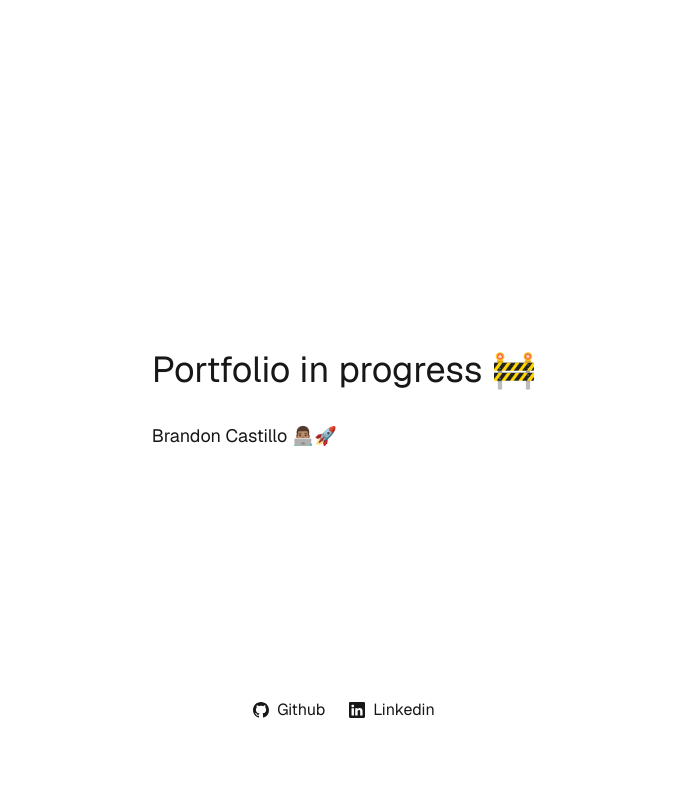
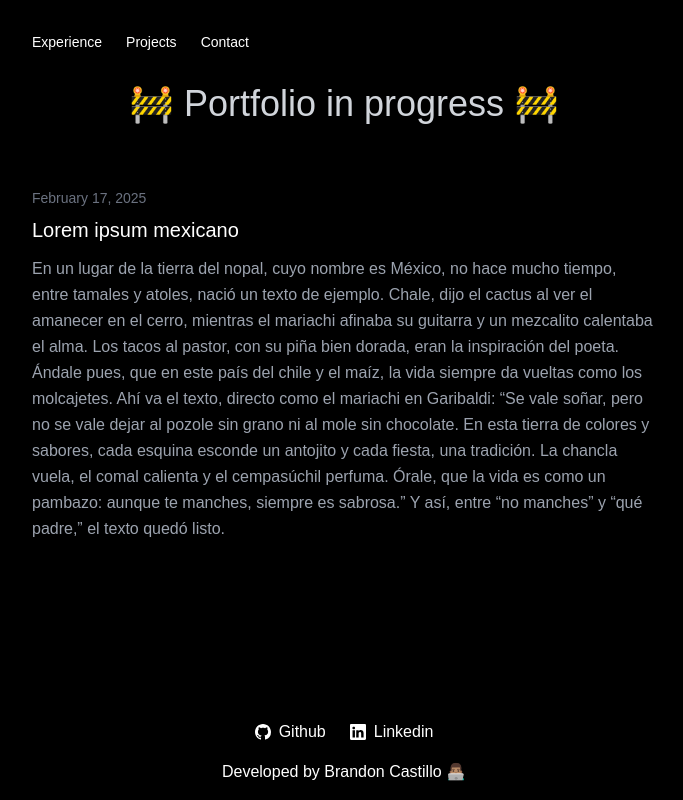
Before and after one commit to brandonjcg/portfolio, a Next.js app: page / in a window 1280 px wide. Shown: the whole page, without its empty margins (296-979 px from the left). Built offline with nearby package versions, Linux system fonts and the light colour scheme.

Commit message:
feat(app): :sparkles: main structure of site updated

```diff
--- /dev/null
+++ b/src/app/components/list/List.tsx
@@ -0,0 +1,27 @@
+import { ListItem } from './ListItem';
+
+const items = [
+  {
+    date: 'February 17, 2025',
+    title: 'Lorem ipsum mexicano',
+    description: `En un lugar de la tierra del nopal, cuyo nombre es México, no hace mucho tiempo, entre tamales y atoles, nació un texto de ejemplo. Chale, dijo el cactus al ver el amanecer en el cerro, mientras el mariachi afinaba su guitarra y un mezcalito calentaba el alma.
+
+Los tacos al pastor, con su piña bien dorada, eran la inspiración del poeta. Ándale pues, que en este país del chile y el maíz, la vida siempre da vueltas como los molcajetes.
+
+Ahí va el texto, directo como el mariachi en Garibaldi:
+“Se vale soñar, pero no se vale dejar al pozole sin grano ni al mole sin chocolate. En esta tierra de colores y sabores, cada esquina esconde un antojito y cada fiesta, una tradición. La chancla vuela, el comal calienta y el cempasúchil perfuma. Órale, que la vida es como un pambazo: aunque te manches, siempre es sabrosa.”
+
+Y así, entre “no manches” y “qué padre,” el texto quedó listo.`,
+    slug: 'lorem-ipsum-mexicano',
+  },
+];
+
+export const List = () => {
+  return (
+    <div className="space-y-20 py-16">
+      {items.map((post) => (
+        <ListItem key={post.slug} {...post} />
+      ))}
+    </div>
+  );
+};
--- /dev/null
+++ b/src/app/components/list/ListItem.tsx
@@ -0,0 +1,18 @@
+import Link from 'next/link';
+import { IList } from '@/app/interfaces';
+
+export const ListItem = ({ date, title, description, slug }: IList) => {
+  return (
+    <article>
+      <div className="flex items-center gap-2 text-sm text-gray-500">
+        <time>{date}</time>
+      </div>
+      <h2 className="mt-2 text-xl font-medium text-white">
+        <Link href={`/${slug}`} className="hover:underline">
+          {title}
+        </Link>
+      </h2>
+      <p className="mt-3 text-gray-400 leading-relaxed">{description}</p>
+    </article>
+  );
+};
--- /dev/null
+++ b/src/app/components/ui/Footer.tsx
@@ -0,0 +1,32 @@
+import Link from 'next/link';
+import { BsGithub, BsLinkedin } from 'react-icons/bs';
+
+export const Footer = () => {
+  return (
+    <footer className="w-full text-white p-4 flex flex-col items-center justify-center absolute bottom-0">
+      <div className="flex gap-6 mb-4">
+        <Link
+          className="flex items-center gap-2 hover:underline hover:underline-offset-4"
+          href="https://github.com/brandonjcg"
+          target="_blank"
+          rel="noopener noreferrer"
+        >
+          <BsGithub />
+          Github
+        </Link>
+        <Link
+          className="flex items-center gap-2 hover:underline hover:underline-offset-4"
+          href="https://linkedin.com/in/brandonjcg"
+          target="_blank"
+          rel="noopener noreferrer"
+        >
+          <BsLinkedin />
+          Linkedin
+        </Link>
+      </div>
+      <div className="flex flex-col items-center">
+        <span>Developed by Brandon Castillo 👨🏽‍💻</span>
+      </div>
+    </footer>
+  );
+};
--- /dev/null
+++ b/src/app/components/ui/Navbar.tsx
@@ -0,0 +1,28 @@
+import Link from 'next/link';
+
+export const Navbar = () => {
+  return (
+    <nav className="flex items-center justify-between py-8">
+      <div className="flex gap-6 text-sm">
+        <Link
+          href="/"
+          className="text-white hover:text-gray-300  transition-colors"
+        >
+          Experience
+        </Link>
+        <Link
+          href="/"
+          className="text-white hover:text-gray-300 transition-colors"
+        >
+          Projects
+        </Link>
+        <Link
+          href="/"
+          className="text-white hover:text-gray-300 transition-colors"
+        >
+          Contact
+        </Link>
+      </div>
+    </nav>
+  );
+};
--- /dev/null
+++ b/src/app/interfaces.ts
@@ -0,0 +1,6 @@
+export interface IList {
+  date: string;
+  title: string;
+  description: string;
+  slug: string;
+}
--- a/src/app/page.tsx
+++ b/src/app/page.tsx
@@ -1,33 +1,19 @@
-import Link from 'next/link';
-import { BsGithub, BsLinkedin } from 'react-icons/bs';
+import { List } from './components/list/List';
+import { Footer } from './components/ui/Footer';
+import { Navbar } from './components/ui/Navbar';
 
 export default function Home() {
   return (
-    <div className="grid grid-rows-[20px_1fr_20px] items-center justify-items-center min-h-screen p-8 pb-20 gap-16 sm:p-20 font-[family-name:var(--font-geist-sans)]">
-      <main className="flex flex-col gap-8 row-start-2 items-center sm:items-start">
-        <h1 className="text-4xl text-center">Portfolio in progress 🚧</h1>
-        <p className="text-lg text-center">Brandon Castillo 👨🏽‍💻🚀</p>
-      </main>
-      <footer className="row-start-3 flex gap-6 flex-wrap items-center justify-center">
-        <Link
-          className="flex items-center gap-2 hover:underline hover:underline-offset-4"
-          href="https://github.com/brandonjcg"
-          target="_blank"
-          rel="noopener noreferrer"
-        >
-          <BsGithub />
-          Github
-        </Link>
-        <Link
-          className="flex items-center gap-2 hover:underline hover:underline-offset-4"
-          href="https://linkedin.com/in/brandonjcg"
-          target="_blank"
-          rel="noopener noreferrer"
-        >
-          <BsLinkedin />
-          Linkedin
-        </Link>
-      </footer>
+    <div className="min-h-screen bg-black text-gray-300">
+      <div className="mx-auto max-w-2xl px-6">
+        <Navbar />
+
+        <h1 className="text-4xl text-center">🚧 Portfolio in progress 🚧</h1>
+        <div className="space-y-20 ">
+          <List />
+        </div>
+      </div>
+      <Footer />
     </div>
   );
 }
```
